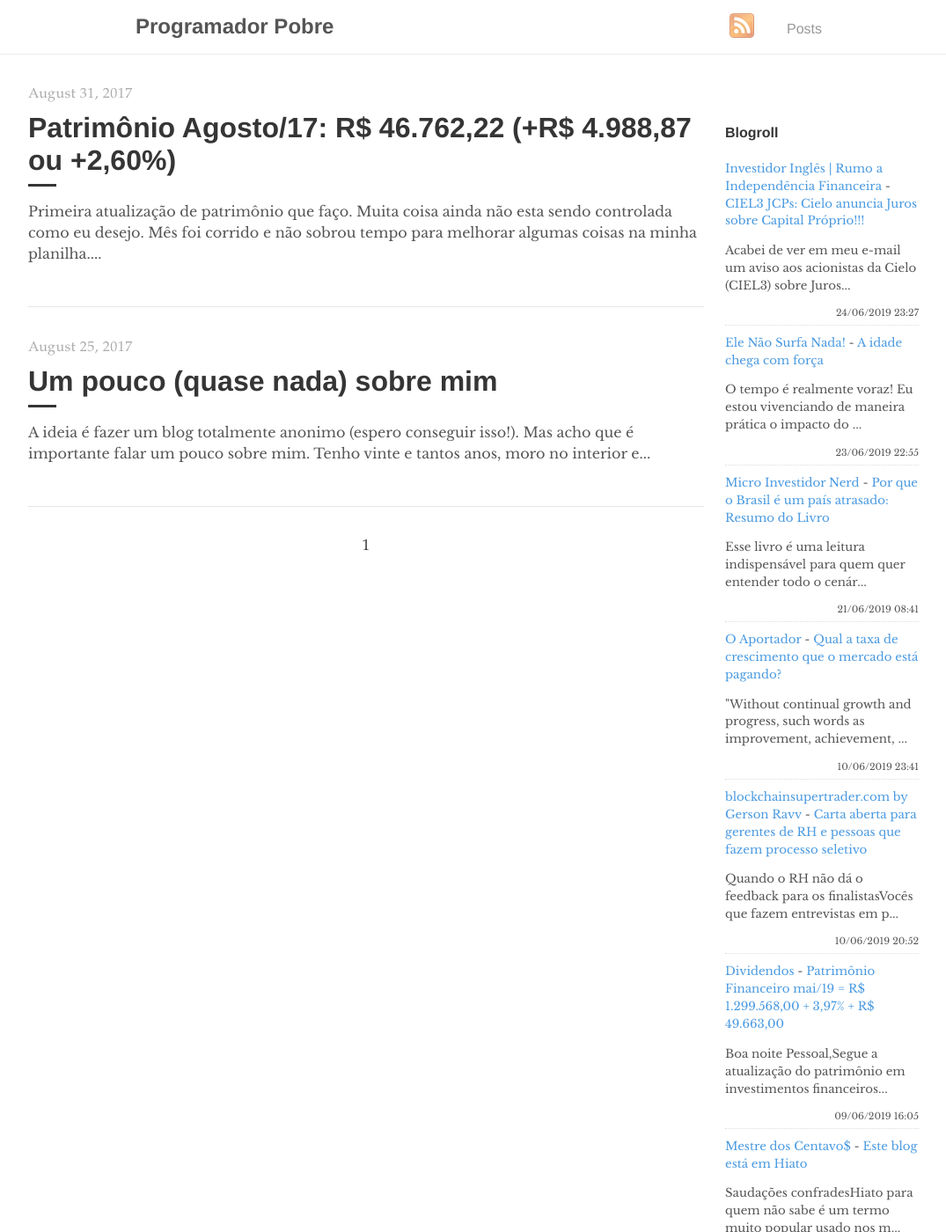
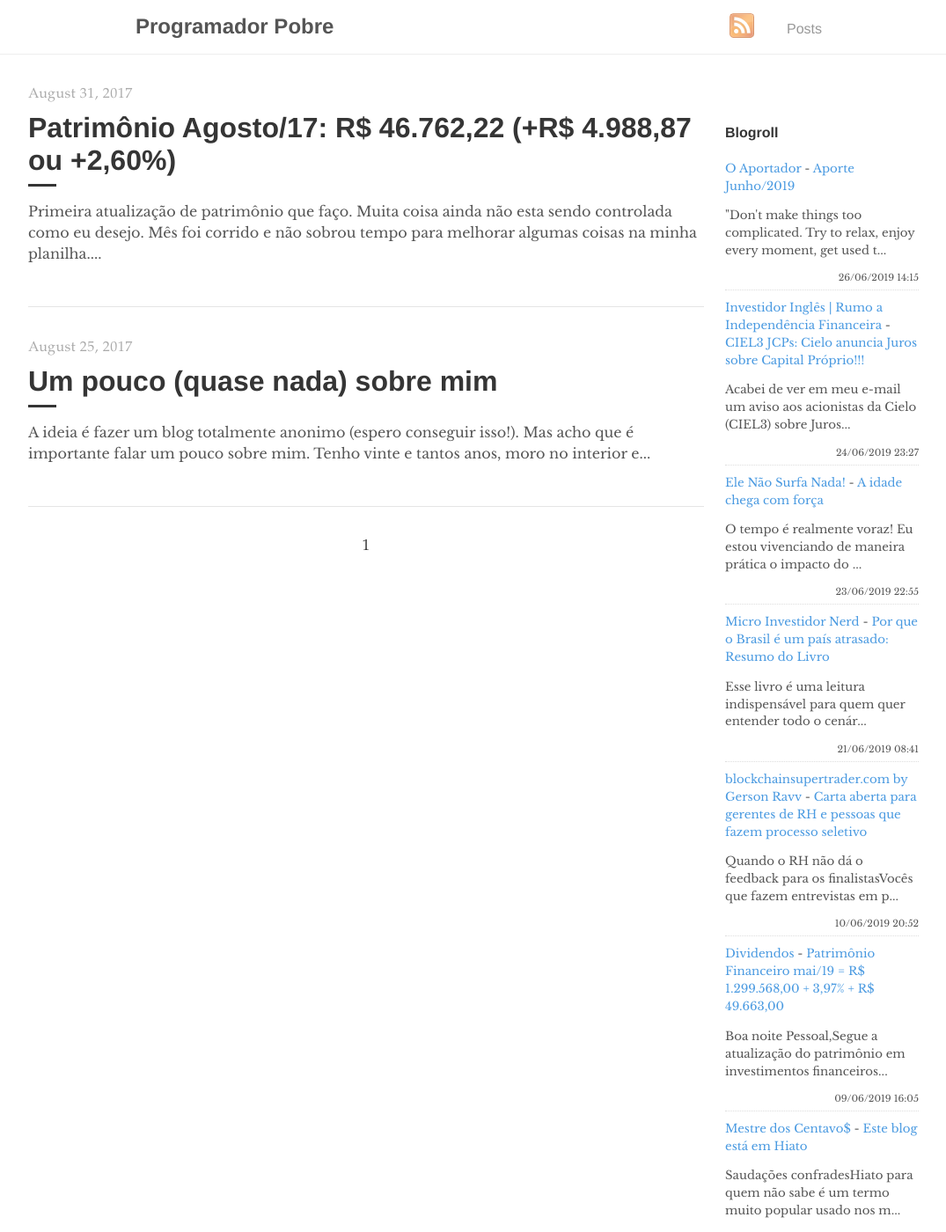
Before and after one commit to programadorpobre/programadorpobre.github.io, a Jekyll site: the page built from index.html, in a window 1280 px wide and 1400 px high. Shown: the whole window at 88% size, without its empty margins (96-1171 px from the left). Built offline with Jekyll 4.4.1, drawn with Linux system fonts in a browser that asks for light colours; the list of posts is cut into pages by our own code; comment, search, counter and statistics services are not loaded.

Commit message:
[ci skip] travis #690

```diff
--- a/_includes/feed-entries.html
+++ b/_includes/feed-entries.html
@@ -1,3 +1,8 @@
+<div class="feed-entry">
+    <a class="feed-entry-site-name" href="https://oaportadorfinanceiro.blogspot.com/">O Aportador</a> - <a class="feed-entry-title" href="https://oaportadorfinanceiro.blogspot.com/2019/06/aporte-junho2019.html">Aporte Junho/2019</a>
+    <p class="feed-entry-summary">"Don't make things too complicated. Try to relax, enjoy every moment, get used t...</p>
+    <time datetime="2019-06-26T14:15:00.001-03:00">26/06/2019 14:15</time>
+</div>
 <div class="feed-entry">
     <a class="feed-entry-site-name" href="https://www.investidoringles.com/">Investidor Inglês | Rumo a Independência Financeira</a> - <a class="feed-entry-title" href="https://www.investidoringles.com/2019/06/ciel3-jcps-2019.html">CIEL3 JCPs: Cielo anuncia Juros sobre Capital Próprio!!!</a>
     <p class="feed-entry-summary">Acabei de ver em meu e-mail um aviso aos acionistas da Cielo (CIEL3) sobre Juros...</p>
@@ -12,11 +17,6 @@
     <a class="feed-entry-site-name" href="https://microinvestidornerd.blogspot.com/">Micro Investidor Nerd</a> - <a class="feed-entry-title" href="https://microinvestidornerd.blogspot.com/2019/06/por-que-o-brasil-e-um-pais-atrasado.html">Por que o Brasil é um país atrasado: Resumo do Livro</a>
     <p class="feed-entry-summary">Esse livro é uma leitura indispensável&nbsp;para quem quer entender todo o cenár...</p>
     <time datetime="2019-06-21T08:41:00.001-07:00">21/06/2019 08:41</time>
-</div>
-<div class="feed-entry">
-    <a class="feed-entry-site-name" href="https://oaportadorfinanceiro.blogspot.com/">O Aportador</a> - <a class="feed-entry-title" href="https://oaportadorfinanceiro.blogspot.com/2019/06/qual-taxa-de-crescimento-que-o-mercado.html">Qual a taxa de crescimento que o mercado está pagando?</a>
-    <p class="feed-entry-summary">"Without continual growth and progress, such words as improvement, achievement, ...</p>
-    <time datetime="2019-06-10T23:41:00.001-03:00">10/06/2019 23:41</time>
 </div>
 <div class="feed-entry">
     <a class="feed-entry-site-name" href="http://www.blockchainsupertrader.com/">blockchainsupertrader.com by Gerson Ravv</a> - <a class="feed-entry-title" href="http://www.blockchainsupertrader.com/2019/06/carta-aberta-para-gerentes-de-rh-e.html">Carta aberta para gerentes de RH e pessoas que fazem processo seletivo</a>
```
